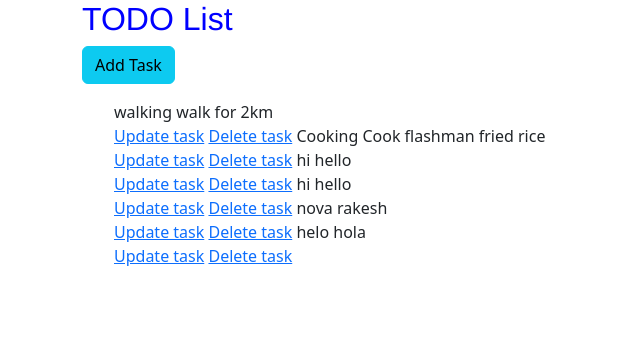
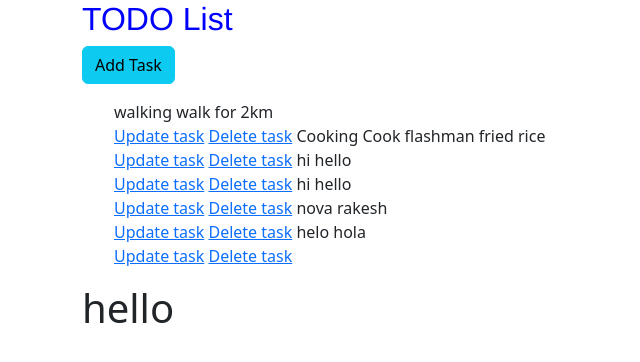
Before and after one commit to vijaychinthalapudi/ToDoApp, a Django app: page / in a window 1280 px wide. Shown: the top 362 px of the page, without its empty margins (0-640 px from the left). Run offline with Django 5.2, Linux system fonts and the light colour scheme; data comes from the database, SQL or seed files in the repository.

Commit message:
H1 tag added

```diff
--- a/templates/todo_list.html
+++ b/templates/todo_list.html
@@ -15,4 +15,5 @@
         <a href="{% url 'todo_delete' todo.id %}"> Delete task</a>
         {% endfor %}
     </ul>
+    <h1>hello</h1>
 {% endblock %}
```
